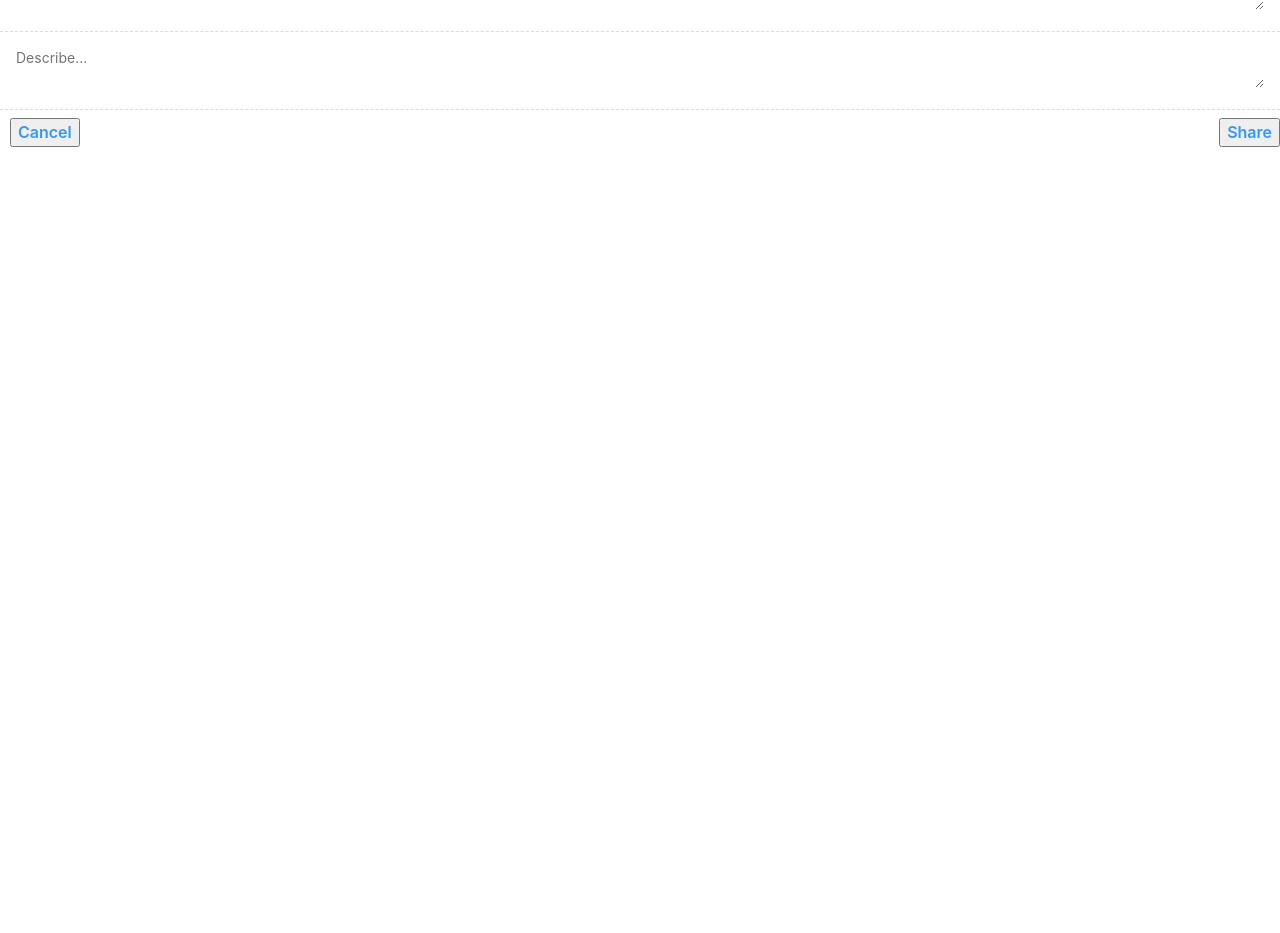
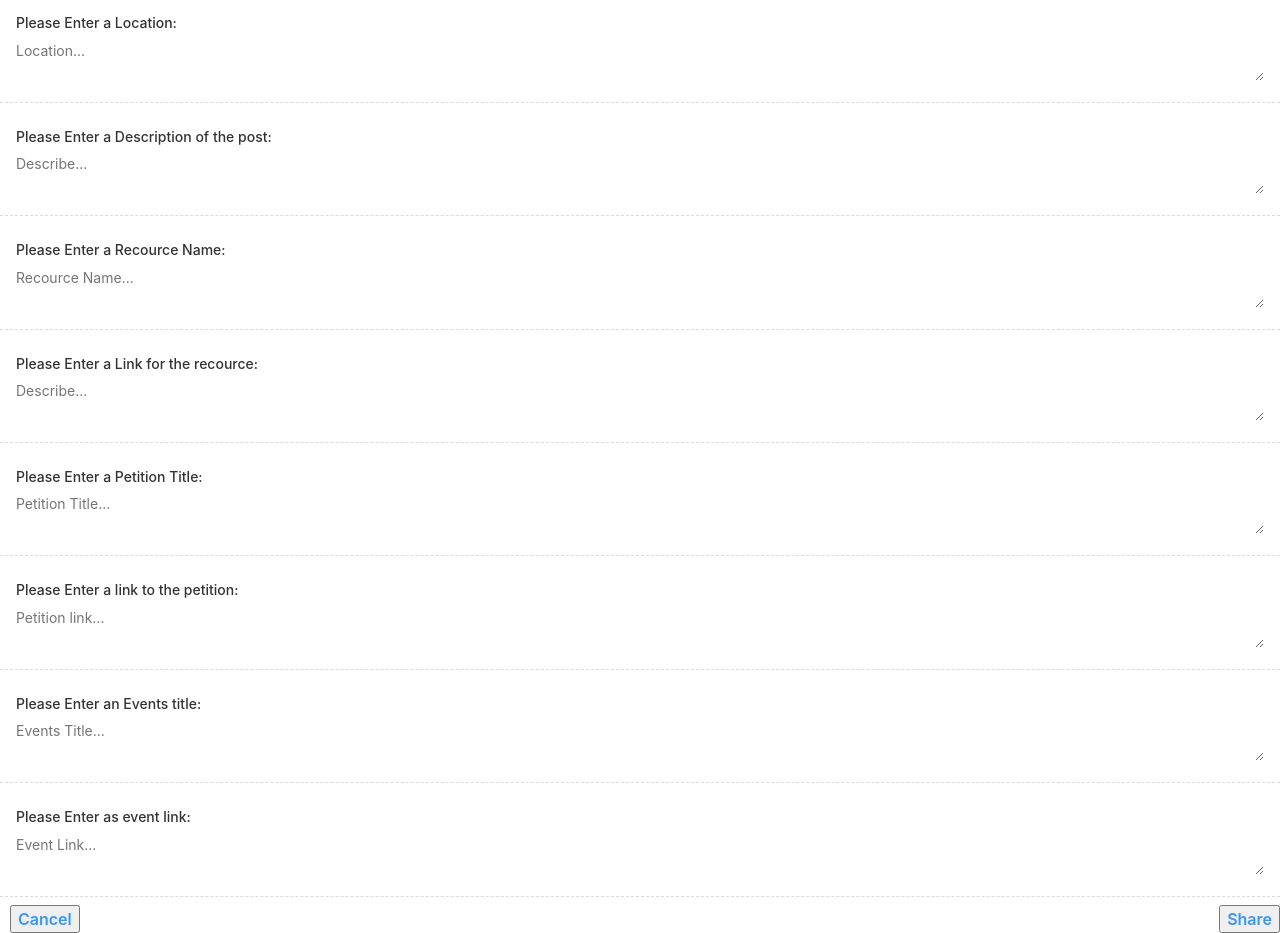
Before and after one commit to ryankrawz/findaid, a React (Create React App) app: page /createpost in a window 1280 px wide. Shown: the part 1460-2393 px from the top of the page. Before the commit the page ends 1607 px from the top, so only its background shows below. Built offline with nearby package versions, Linux system fonts and the light colour scheme.

Commit message:
new post

```diff
--- a/src/components/CreatePost.js
+++ b/src/components/CreatePost.js
@@ -5,6 +5,8 @@ import FileLoader from './FileLoader.js';
 import {
   useHistory
 } from "react-router-dom";
+import publicUrl from 'utils/publicUrl';
+
 
 function CreatePost(props) {
   const [dragging, setDragging] = useState(false); // to show a dragging effect
@@ -12,6 +14,16 @@ function CreatePost(props) {
   const [desc, setDesc] = useState('');
   const [title, setTitle] = useState('');
   const [location, setLocation] = useState('');
+
+  const [resc, setResc] = useState('');
+  const [rescTitle, setrescTitle] = useState('');
+
+  const [pet, setPet] = useState('');
+  const [petTitle, setPetTitle] = useState('');
+
+  const [event, setEvent] = useState('');
+  const [eventTitle, setEventTitle] = useState('');
+
 
   const [photo, setPhoto] = useState(null);
   const [error, setError] = useState(''); // to show an error message
@@ -21,6 +33,7 @@ function CreatePost(props) {
     addPost,
 
   } = useContext(StoreContext);
+
 
   function handleFileDragEnter(e){
     setDragging(true);
@@ -51,21 +64,37 @@ function CreatePost(props) {
   }
 
   function handleDescChange(e){
-    console.log(e.target.value);
     setDesc(e.target.value);
   }
 
   function handleTitleChange(e){
-    console.log(e.target.value);
-    console.log(e);
-    console.log(e);
-
     setTitle(e.target.value);
   }
 
   function handleLocationChange(e){
-    console.log(e.target.value);
     setLocation(e.target.value);
+  }
+
+  function handleRecourceChange(e){
+    setResc(e.target.value);
+  }
+  function handleRecourceTitleChange(e){
+    setrescTitle(e.target.value);
+  }
+
+  function handlePretitionChange(e){
+    setPet(e.target.value);
+  }
+  function handlePretitionTitleChange(e){
+    setPetTitle(e.target.value);
+  }
+
+  function handleEventsChange(e){
+    setEvent(e.target.value);
+  }
+
+  function handleEventsTitleChange(e){
+    setEventTitle(e.target.value);
   }
 
   function handleSubmit(e){
@@ -74,13 +103,13 @@ function CreatePost(props) {
       setError('You need to add a photo!');
       return;
     }
-    addPost(photo, title,location, desc);
+
+    addPost(photo, desc,title, location, rescTitle, resc, petTitle, pet, eventTitle, event);
     history.push('/');
     setError('');
   }
 
   function handleCancel(){
-    props.onPostCancel();
     history.push('/');
   }
 
@@ -103,17 +132,74 @@ function CreatePost(props) {
 
         <div className={css.desc} >
 					{/* TODO: add textarea */}
+          <h5>
+            Please Enter a Post Title:
+          </h5>
           <textarea placeholder="Provide Title..." rows="2" value={title} onChange={handleTitleChange}/>
         </div>
 
         <div className={css.desc} >
+        <h5>
+            Please Enter a Location:
+          </h5>
 					{/* TODO: add textarea */}
           <textarea placeholder="Location..." rows="2" value={location} onChange={handleLocationChange}/>
         </div>
 
             <div className={css.desc} >
 					{/* TODO: add textarea */}
+          <h5>
+            Please Enter a Description of the post:
+          </h5>
           <textarea placeholder="Describe..." rows="2" value={desc} onChange={handleDescChange}/>
+          </div>
+
+          <div className={css.desc} >
+					{/* TODO: add textarea */}
+          <h5>
+            Please Enter a Recource Name:
+          </h5>
+          <textarea placeholder="Recource Name..." rows="2" value={rescTitle} onChange={handleRecourceTitleChange}/>
+          </div>
+
+          <div className={css.desc} >
+					{/* TODO: add textarea */}
+          <h5>
+            Please Enter a Link for the recource:
+          </h5>
+          <textarea placeholder="Describe..." rows="2" value={resc} onChange={handleRecourceChange}/>
+          </div>
+
+          <div className={css.desc} >
+					{/* TODO: add textarea */}
+          <h5>
+            Please Enter a Petition Title:
+          </h5>
+          <textarea placeholder="Petition Title..." rows="2" value={petTitle} onChange={handlePretitionTitleChange}/>
+          </div>
+
+          <div className={css.desc} >
+					{/* TODO: add textarea */}
+          <h5>
+            Please Enter a link to the petition:
+          </h5>
+          <textarea placeholder="Petition link..." rows="2" value={pet} onChange={handlePretitionChange}/>
+          </div>
+
+          <div className={css.desc} >
+					{/* TODO: add textarea */}
+          <h5>
+            Please Enter an Events title:
+          </h5>
+          <textarea placeholder="Events Title..." rows="2" value={eventTitle} onChange={handleEventsTitleChange}/>
+          </div>
+
+          <div className={css.desc} >
+					{/* TODO: add textarea */}
+          <h5>
+            Please Enter as event link:
+          </h5>
+          <textarea placeholder="Event Link..." rows="2" value={event} onChange={handleEventsChange}/>
           </div>
 
         <div className={css.error}>
--- a/src/contexts/StoreContext.js
+++ b/src/contexts/StoreContext.js
@@ -1,6 +1,8 @@
 import React, { createContext, useState } from 'react';
 import uniqueId from 'utils/uniqueId.js';
 import initialStore from 'utils/initialStore';
+import publicUrl from 'utils/publicUrl';
+
 
 export const StoreContext = createContext();
 
@@ -9,15 +11,50 @@ function StoreContextProvider(props) {
 
     const currentUserId = useState('bernie.sanders@gmail.com')[0];
 
-    function addPost(images, description, title, location) {
+    function addPost(images, description, title, location, recourceName,recourceLink, petitionName,petitionLink, eventName, eventLink) {
+        const recources = {
+            name: recourceName,
+            link: recourceLink,
+        }
+        const recourcesArray = [];
+        recourcesArray.concat(recources);
+
+        const pretitions = {
+            name : petitionName,
+            link : petitionLink,
+        }
+        const petitionsArray = [];
+        petitionsArray.concat(pretitions);
+
+        const event = {
+            name : eventName,
+            link : eventLink,
+        }
+        const eventsArray = [];
+        eventsArray.concat(event);
+
+        const comment = {
+            user : '',
+            comment: '',
+        }
+        const commentArray = [];
+        commentArray.concat(comment);
+
+        // to add multiple images use this array
+        const imageArray = [];
+        imageArray.concat(images);
+
         const post = {
-          id: uniqueId("post"),
+          id: uniqueId(""),
           poster: currentUserId,
-          title,
-          location,
-          description,
-          images,
-          datetime: new Date().toISOString()
+          title: title,
+          location: location,
+          description: description,
+          images: images,
+          resourcesInfo: recourcesArray,
+          fundsPetitions: petitionsArray,
+          events: eventsArray,
+          comments : commentArray,
         };
 
         setStore({
--- a/src/utils/initialStore.js
+++ b/src/utils/initialStore.js
@@ -30,19 +30,19 @@ const initialStore = {
                 {
                     name: 'Landfill Zoning Laws',
                     link: '//www.atlantaga.gov/government/departments/city-planning/office-of-zoning-development/zoning'
-                }
+                },
             ],
             fundsPetitions: [
                 {
                     name: 'Stop the Landfill Fund',
                     link: '//www.stopthelandfill.com/donate.html'
-                }
+                },
             ],
             events: [
                 {
                     name: 'Town Hall Meeting',
                     link: '//www.atlantadowntown.com/cap/about/town-hall-meetings'
-                }
+                },
             ],
             comments: [
                 {
```
